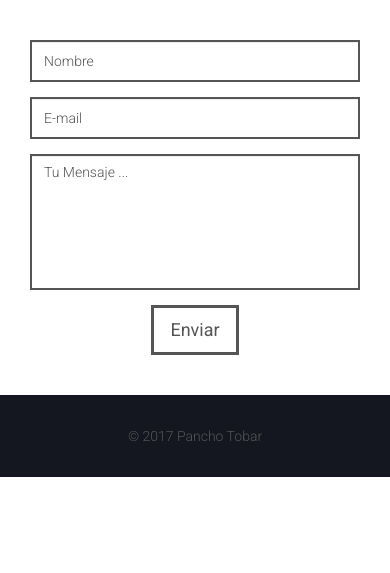
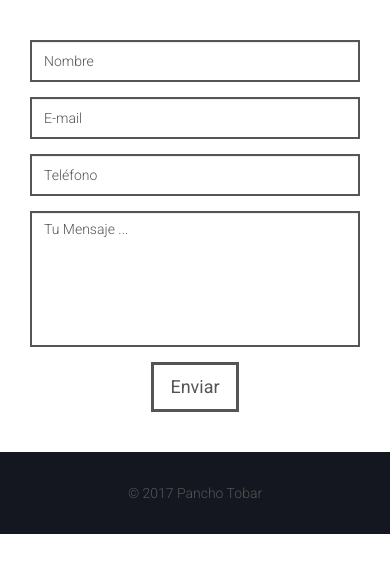
Before and after one commit to edwinperaza/pancho-tobat-website, a Django app: page /contact/ in a window 390 px wide. Shown: the part 134-707 px from the top of the page. Run offline with Django 3.2, Linux system fonts and the light colour scheme; parts of the project's set-up code (start-up, migrations or seed data) failed here and were passed over; some libraries are stand-ins or nearby versions; some web fonts are replaced.

Commit message:
add phone in contact fomr

```diff
--- a/contacts/forms.py
+++ b/contacts/forms.py
@@ -13,7 +13,7 @@ class ContactForm(ModelForm):
 
     class Meta:
         model = Contact
-        fields = ('name', 'email', 'message',)
+        fields = ('name', 'email', 'phone', 'message',)
 
     def save(self, commit=True):
         contact = super(ContactForm, self).save(commit=commit)
--- a/contacts/templates/contacts/ajax/contact_form.html
+++ b/contacts/templates/contacts/ajax/contact_form.html
@@ -10,9 +10,9 @@
 		<form id="c-form" action="{% url 'contact_form_view' %}" name="contactform" method="post">
 			{% csrf_token %}
 			<div class="row contact-form">
-				<div class="form-group col-md-6"><input type="text" name="name" class="form-control" placeholder="Nombre" required></div>
+				<div class="form-group col-md-12"><input type="text" name="name" class="form-control" placeholder="Nombre" required></div>
 				<div class="form-group col-md-6"><input type="email" name="email" class="form-control" placeholder="E-mail" required></div>
-				{# <div class="form-group col-md-12"><input type="text" name="subject" class="form-control" placeholder="Asunto"></div> #}
+				<div class="form-group col-md-6"><input type="phone" name="phone" class="form-control" placeholder="Teléfono" required></div>
 				<div class="form-group col-md-12"><textarea class="form-control" name="message" rows="6" placeholder="Tu Mensaje ..." required></textarea></div>
 
 				<!-- Submit Button -->
```
